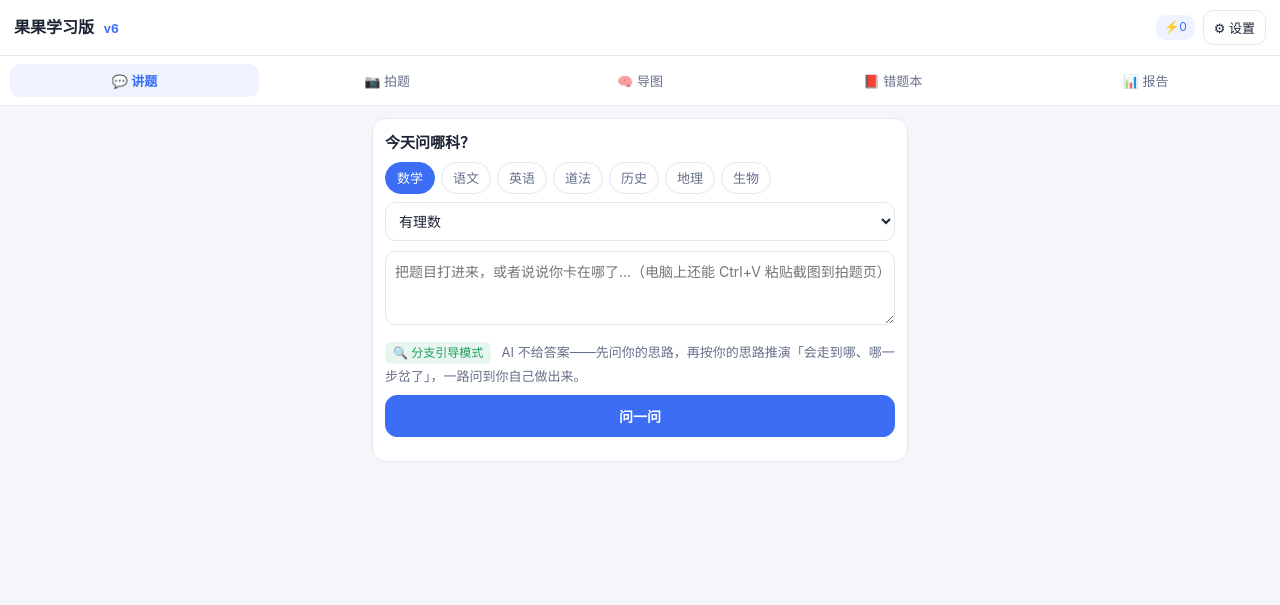
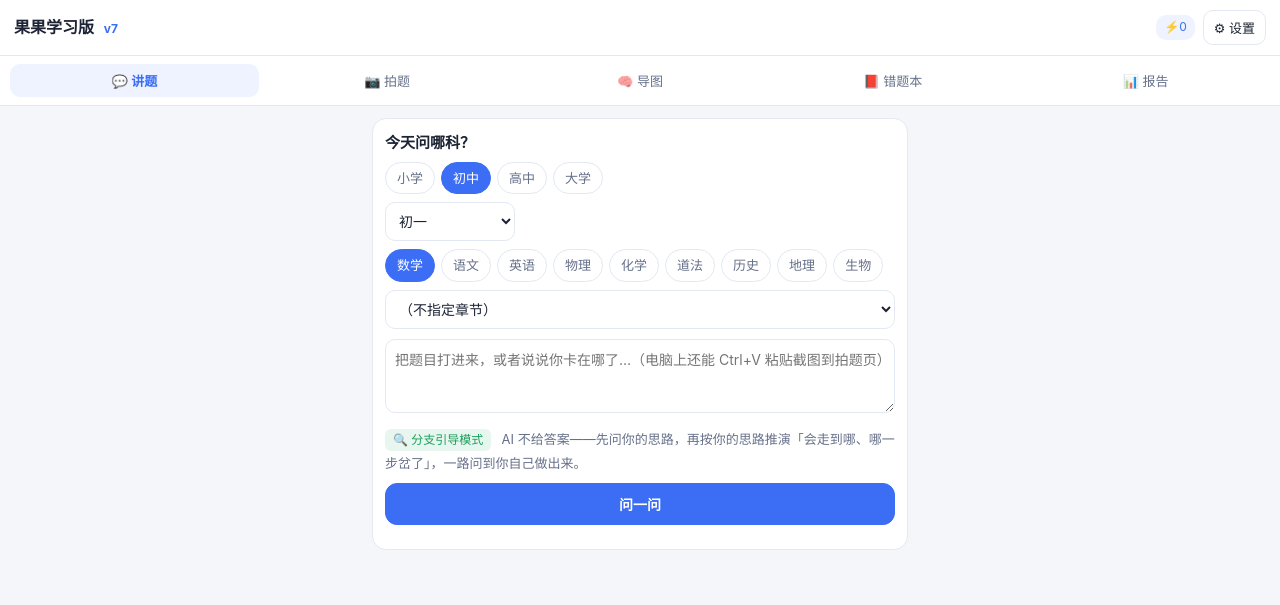
Before and after one commit to jovi0112/gg-study, a plain HTML site: page index.html in a window 1280 px wide. Drawn offline with Linux system fonts and the light colour scheme.

Commit message:
v7: stage/grade pre-selection with curriculum anchoring (no out-of-scope drift)

```diff
--- a/index.html
+++ b/index.html
@@ -3,7 +3,7 @@
 <head>
 <meta charset="utf-8">
 <meta name="viewport" content="width=device-width,initial-scale=1,viewport-fit=cover">
-<title>果果学习版 v6</title>
+<title>果果学习版 v7</title>
 <style>
 :root{--bg:#f4f6fa;--card:#fff;--ink:#1c2333;--sub:#66708a;--pri:#3b6ef5;--pri2:#eef3ff;--ok:#1a9e5c;--warn:#c2410c;--line:#e3e8f2;--red:#d64545}
 *{box-sizing:border-box;-webkit-tap-highlight-color:transparent}
@@ -63,7 +63,7 @@ details{margin-top:6px}summary{cursor:pointer;color:var(--pri);font-size:13px}
 </style>
 </head>
 <body>
-<header><b>果果学习版 <i>v6</i></b><span style="display:flex;gap:8px;align-items:center"><span id="qChip" onclick="quotaInfo()" title="累计AI流量">⚡…</span><button class="btn sm" onclick="showTab('tab-set')">⚙ 设置</button></span></header>
+<header><b>果果学习版 <i>v7</i></b><span style="display:flex;gap:8px;align-items:center"><span id="qChip" onclick="quotaInfo()" title="累计AI流量">⚡…</span><button class="btn sm" onclick="showTab('tab-set')">⚙ 设置</button></span></header>
 <nav id="tabs">
   <button class="on" data-t="tab-ask" onclick="showTab('tab-ask')">💬 讲题</button>
   <button data-t="tab-photo" onclick="showTab('tab-photo')">📷 拍题</button>
@@ -77,7 +77,9 @@ details{margin-top:6px}summary{cursor:pointer;color:var(--pri);font-size:13px}
 <section id="tab-ask">
   <div class="card">
     <h3>今天问哪科？</h3>
-    <div class="chips" id="subjChips"></div>
+    <div class="chips" id="stageChips"></div>
+    <select id="gradeSel" style="margin-top:8px;width:auto;min-width:130px"></select>
+    <div class="chips" id="subjChips" style="margin-top:8px"></div>
     <div id="chapWrap" style="margin-top:8px" class="hide">
       <select id="chapSel"></select>
     </div>
@@ -185,19 +187,39 @@ details{margin-top:6px}summary{cursor:pointer;color:var(--pri);font-size:13px}
 <script>
 "use strict";
 /* ---------- 基础数据 ---------- */
+/* 科目全集（各学段复用）；章节按 学段.科目 预置"富裕量"，空=章节直接写进题目 */
 const SUBJ={
- math:{n:"数学",chaps:["有理数","有理数的运算","整式加减","一元一次方程","几何图形初步"]},
- chin:{n:"语文",chaps:["春/济南的冬天","散文诗二首","从百草园到三味书屋","朝花夕拾名著导读","文言文《世说新语》二则"]},
- eng:{n:"英语",chaps:["My classmates","Daily routines","My family","My school day","一般现在时"]},
- pol:{n:"道法",chaps:["中学时代","认识自我","友谊与成长","师长情谊"]},
- his:{n:"历史",chaps:["史前时期","夏商周","秦汉","三国两晋南北朝"]},
- geo:{n:"地理",chaps:["地球与地图","陆地和海洋","天气与气候","居民与聚落"]},
- bio:{n:"生物",chaps:["生物与环境","生物体的结构层次","绿色植物","人体的呼吸"]}};
+ math:{n:"数学"},chin:{n:"语文"},eng:{n:"英语"},pol:{n:"道法"},his:{n:"历史"},geo:{n:"地理"},bio:{n:"生物"},phys:{n:"物理"},chem:{n:"化学"},
+ umath:{n:"高等数学"},ueng:{n:"大学英语"},uphy:{n:"大学物理"},ucode:{n:"编程基础"},uother:{n:"其它"}};
+const STAGES={
+ "小学":{grades:["一年级","二年级","三年级","四年级","五年级","六年级"],subj:["math","chin","eng"]},
+ "初中":{grades:["初一","初二","初三"],subj:["math","chin","eng","phys","chem","pol","his","geo","bio"]},
+ "高中":{grades:["高一","高二","高三"],subj:["math","chin","eng","phys","chem","bio","pol","his","geo"]},
+ "大学":{grades:["大一","大二","大三","大四"],subj:["umath","ueng","uphy","ucode","uother"]}};
+const CHAPS={
+ "小学.math":["20以内加减法","表内乘除法","分数的初步认识","小数的初步认识","简易方程","长方形与正方形"],
+ "初中.math":["有理数","有理数的运算","整式加减","一元一次方程","几何图形初步"],
+ "初中.chin":["春/济南的冬天","散文诗二首","从百草园到三味书屋","朝花夕拾名著导读","文言文《世说新语》二则"],
+ "初中.eng":["My classmates","Daily routines","My family","My school day","一般现在时"],
+ "初中.pol":["中学时代","认识自我","友谊与成长","师长情谊"],
+ "初中.his":["史前时期","夏商周","秦汉","三国两晋南北朝"],
+ "初中.geo":["地球与地图","陆地和海洋","天气与气候","居民与聚落"],
+ "初中.bio":["生物与环境","生物体的结构层次","绿色植物","人体的呼吸"],
+ "初中.phys":["声现象","光现象","物态变化","电流和电路","电压电阻","欧姆定律"],
+ "初中.chem":["走进化学世界","我们周围的空气","物质构成的奥秘","自然界的水","化学方程式","碳和碳的氧化物","金属和金属材料","溶液","酸和碱"],
+ "高中.math":["集合与常用逻辑用语","一元二次函数、方程和不等式","指数函数与对数函数","三角函数","数列","立体几何初步","解析几何初步","统计与概率"],
+ "高中.phys":["运动的描述","匀变速直线运动","相互作用","运动和力的关系","功和机械能"],
+ "高中.chem":["物质及其变化","海水中重要的非金属元素","物质的量与化学计算","原子结构与元素周期律"],
+ "高中.bio":["细胞是生命活动的基本单位","细胞的组成与结构","细胞的代谢","细胞的增殖与分化"],
+ "高中.pol":["中国特色社会主义","经济与社会","政治与法治","哲学与文化"],
+ "高中.his":["中华文明的起源与早期国家","春秋战国与秦汉","三国两晋南北朝的民族交融","辽宋夏金元","明清中国版图的奠定","晚清时期的内忧外患"],
+ "高中.geo":["宇宙中的地球","地球上的大气","地球上的水","地貌","植被与土壤","自然灾害"]};
+function ageOf(){const m={"一年级":"小学生","二年级":"小学生","三年级":"小学生","四年级":"小学生","五年级":"小学生","六年级":"小学生","初一":"13岁初一学生","初二":"14岁初二学生","初三":"15岁初三学生","高一":"16岁高一学生","高二":"17岁高二学生","高三":"高三学生","大一":"大学生","大二":"大学生","大三":"大学生","大四":"大学生"};return m[S.grade]||"中学生"}
 const SUBJ_NAME={};Object.keys(SUBJ).forEach(k=>SUBJ_NAME[k]=SUBJ[k].n);
 const TAGS=["概念不清","计算失误","审题错误","方法不会","粗心笔误"];
 const EBB=[1,2,4,7,15,30];
 const D=document;
-const S=load("gg2",{subj:"math",mode:true,hist:[],wrong:[],maps:[],cfg:null});
+const S=load("gg2",{subj:"math",stage:"初中",grade:"初一",mode:true,hist:[],wrong:[],maps:[],cfg:null});
 function load(k,d){try{const v=localStorage.getItem(k);return v?Object.assign({},d,JSON.parse(v)):Object.assign({},d)}catch(e){return Object.assign({},d)}}
 function save(){try{localStorage.setItem("gg2",JSON.stringify(S))}catch(e){toast("存储失败："+e.message)}}
 function esc(s){return String(s).replace(/[&<>"]/g,c=>({"&":"&amp;","<":"&lt;",">":"&gt;",'"':"&quot;"}[c]))}
@@ -248,17 +270,23 @@ async function chat(messages,opts){
 
 /* ---------- 学科选择 ---------- */
 function renderSubj(){
-  const box=D.getElementById("subjChips");box.innerHTML="";
-  Object.keys(SUBJ).forEach(k=>{const b=D.createElement("span");b.className="chip"+(S.subj===k?" on":"");b.textContent=SUBJ[k].n;b.onclick=()=>{S.subj=k;save();renderSubj()};box.appendChild(b)});
+  const stg=STAGES[S.stage]||STAGES["初中"];
+  if(!stg.subj.includes(S.subj))S.subj=stg.subj[0];
+  if(!stg.grades.includes(S.grade))S.grade=stg.grades[0];
+  const sbox=D.getElementById("stageChips");sbox.innerHTML="";
+  Object.keys(STAGES).forEach(k=>{const b=D.createElement("span");b.className="chip"+(S.stage===k?" on":"");b.textContent=k;b.onclick=()=>{S.stage=k;if(!STAGES[k].grades.includes(S.grade))S.grade=STAGES[k].grades[0];if(!STAGES[k].subj.includes(S.subj))S.subj=STAGES[k].subj[0];save();renderSubj()};sbox.appendChild(b)});
+  const gs=D.getElementById("gradeSel");
+  gs.innerHTML=stg.grades.map(g=>'<option'+(g===S.grade?" selected":"")+'>'+esc(g)+'</option>').join("");
+  ["subjChips","mapChips"].forEach(id=>{const box=D.getElementById(id);box.innerHTML="";stg.subj.forEach(k=>{const b=D.createElement("span");b.className="chip"+(S.subj===k?" on":"");b.textContent=SUBJ[k].n;b.onclick=()=>{S.subj=k;save();renderSubj()};box.appendChild(b)})});
   const cw=D.getElementById("chapWrap"),sel=D.getElementById("chapSel");
-  cw.classList.remove("hide");const cur=SUBJ[S.subj];
-  sel.innerHTML=cur.chaps.map(c=>'<option>'+esc(c)+'</option>').join("");
-  const mapBox=D.getElementById("mapChips");mapBox.innerHTML="";
-  Object.keys(SUBJ).forEach(k=>{const b=D.createElement("span");b.className="chip"+(S.subj===k?" on":"");b.textContent=SUBJ[k].n;b.onclick=()=>{S.subj=k;save();renderSubj()};mapBox.appendChild(b)});
+  cw.classList.remove("hide");
+  const chaps=CHAPS[S.stage+"."+S.subj]||[];
+  sel.innerHTML='<option value="">（不指定章节）</option>'+chaps.map(c=>'<option>'+esc(c)+'</option>').join("");
 }
 /* ---------- 讲题核心：思路分支引导（v6，绝不直接给答案） ---------- */
-const BASE_SYS="你是给13岁初一学生讲题的老师。铁律：全程简体中文；像家长讲题，不要书面腔；先易后难；题目转述里如有错别字，按上下文猜含义再答，不要纠结；不确定的明说不确定。";
-function branchSys(){return BASE_SYS+"\n你现在处于【思路分支引导】模式——这是本产品最大的特色：绝不直接给答案。规则：\n①第一回合：先用≤50字说这题在问什么，再列1-2条关键线索，最后必须以「你的思路是？说说你打算怎么做，哪怕只想到第一步」结尾。不许开始讲正确解法。\n②孩子说了想法后，严格按这个格式回：\n【跟着你走】按孩子的思路往下推，说清楚照这样做会得到什么结果；\n【岔路口】指出从哪一步开始跑偏、为什么会跑偏（孩子思路里对的部分先肯定）；\n【反问】只提一个问题，把孩子拉回正路。不许在【跟着你走】【岔路口】里给出正确解法或最终答案。\n③孩子每做对一步就明确肯定，再引向下一步。\n④当孩子自己说出正确结果时，第一行以【通关】开头，先肯定，再让孩子用自己的话复述关键的一步。\n⑤孩子连续2轮说不知道时，退一步给更基础的铺垫小问题（比如先问一个更简单的同类题），但仍然不给答案。\n⑥每轮回复≤180字，口语化，多用「你」。\n⑦除非孩子明确点了「看完整讲解」（那时系统会附加指令），全程禁止出现本题的最终数值答案或完整解题步骤。"}
+/* v7：学段锚定——每条提示词都带 学段/年级/科目/章节，并明令不许超纲 */
+function baseSys(){return "你是给"+ageOf()+"讲题的老师。铁律：全程简体中文；像家长讲题，不要书面腔；先易后难；题目转述里如有错别字，按上下文猜含义再答，不要纠结；不确定的明说不确定。讲解深度必须严格贴合"+S.stage+S.grade+"教材：不许用后面年级才学的方法（超纲），也不要过于浅显（降智）。"}
+function branchSys(){return baseSys()+"\n你现在处于【思路分支引导】模式——这是本产品最大的特色：绝不直接给答案。规则：\n①第一回合：先用≤50字说这题在问什么，再列1-2条关键线索，最后必须以「你的思路是？说说你打算怎么做，哪怕只想到第一步」结尾。不许开始讲正确解法。\n②孩子说了想法后，严格按这个格式回：\n【跟着你走】按孩子的思路往下推，说清楚照这样做会得到什么结果；\n【岔路口】指出从哪一步开始跑偏、为什么会跑偏（孩子思路里对的部分先肯定）；\n【反问】只提一个问题，把孩子拉回正路。不许在【跟着你走】【岔路口】里给出正确解法或最终答案。\n③孩子每做对一步就明确肯定，再引向下一步。\n④当孩子自己说出正确结果时，第一行以【通关】开头，先肯定，再让孩子用自己的话复述关键的一步。\n⑤孩子连续2轮说不知道时，退一步给更基础的铺垫小问题（比如先问一个更简单的同类题），但仍然不给答案。\n⑥每轮回复≤180字，口语化，多用「你」。\n⑦除非孩子明确点了「看完整讲解」（那时系统会附加指令），全程禁止出现本题的最终数值答案或完整解题步骤。"}
 let GS=null; // 当前引导会话
 function ask(){
   const q=D.getElementById("qBox").value.trim();
@@ -285,7 +313,7 @@ function startGuided(q,chap){
   const acts=D.createElement("div");acts.className="chips";acts.style.marginTop="8px";
   card.appendChild(chatBox);card.appendChild(st);card.appendChild(inWrap);card.appendChild(acts);
   box.insertBefore(card,box.firstChild);
-  const G=GS={q,chap,rounds:0,done:false,ended:false,revealed:false,via:"",msgs:[{role:"system",content:branchSys()},{role:"user",content:(chap?("科目："+SUBJ[S.subj].n+"，章节："+chap+"。\n"):"")+"题目："+q}],card,chatBox,st,inWrap,ta,send,acts};
+  const G=GS={q,chap,rounds:0,done:false,ended:false,revealed:false,via:"",msgs:[{role:"system",content:branchSys()},{role:"user",content:"学段："+S.stage+S.grade+"，科目："+SUBJ[S.subj].n+(chap?("，章节："+chap):"")+"。\n题目："+q}],card,chatBox,st,inWrap,ta,send,acts};
   send.onclick=()=>gsSend(G);
   gsChip(G,"📕 红笔批改(读心)","（孩子点了「红笔批改」：请暂停引导流程，结合上面整段对话，用红笔批改的口吻指出我可能在哪一步、哪个概念上想岔了——严厉但温和，不嘲笑但不回避。可以点出正确的概念方向，但不要给出本题的最终数值答案。）");
   const rev=D.createElement("span");rev.className="chip";rev.textContent="🔍 看完整讲解";
@@ -324,7 +352,7 @@ function gsSend(G){
   gsStep(G);
 }
 function gsWin(G){
-  gsChip(G,"出3道变式","（孩子已经自己做出这道题了。请围绕它的知识点出3道变式题，由易到难，答案与题目分开、放在最后。）");
+  gsChip(G,"出3道变式","（孩子已经自己做出这道题了。请围绕它的知识点出3道难度贴合"+S.stage+S.grade+"教材的变式题，由易到难，答案与题目分开、放在最后。）");
   const fav=D.createElement("span");fav.className="chip";fav.style.background="#fff7ed";fav.style.color="#c2410c";fav.textContent="＋ 收进错题本";
   fav.onclick=()=>{const talk=G.msgs.filter(m=>m.role==="assistant").slice(0,3).map(m=>m.content).join("\n");addWrong({q:G.q,text:talk.slice(0,1000),tag:"",chap:G.chap||""});toast("已收进错题本")};
   G.acts.insertBefore(fav,G.acts.lastChild);
@@ -487,9 +515,9 @@ async function genMap(){
   const topic=D.getElementById("mapTopic").value.trim()||D.getElementById("chapSel").value||SUBJ[S.subj].n;
   const st=D.getElementById("mapState");st.className="state";st.textContent="AI 画结构中…";
   const HINTS={chin:"组织方式：围绕中心发散联想（内容/写法/名句/考点）。",eng:"组织方式：围绕中心发散（定义/形式/例子/易错点）。",bio:"组织方式：按整体-部分关系组织（组成部分→更细部分）。",his:"组织方式：一级分支按时间先后顺序排列（事件/阶段），体现时间脉络。"};
-  const sys="你是初中老师的板书设计师。你不画图，只输出JSON。为一个初中生梳理知识块，输出格式：{\"title\":\"标题≤12字\",\"root\":{\"label\":\"中心≤8字\",\"children\":[{\"label\":\"分支≤10字\",\"children\":[{\"label\":\"叶子≤12字\"}]}]}}。要求：2-3层，每层2-4个，贴合初一教材，叶子要具体（公式/例子/易错点）。"+(HINTS[S.subj]||"组织方式：按分类层级组织（类目→子类→具体）。")+"只输出JSON，不要其它文字。";
+  const sys="你是初中老师的板书设计师。你不画图，只输出JSON。为"+ageOf()+"梳理知识块，贴合"+S.stage+S.grade+"教材，输出格式：{\"title\":\"标题≤12字\",\"root\":{\"label\":\"中心≤8字\",\"children\":[{\"label\":\"分支≤10字\",\"children\":[{\"label\":\"叶子≤12字\"}]}]}}。要求：2-3层，每层2-4个，知识点和术语不许超出"+S.stage+S.grade+"范围，叶子要具体（公式/例子/易错点）。"+(HINTS[S.subj]||"组织方式：按分类层级组织（类目→子类→具体）。")+"只输出JSON，不要其它文字。";
   try{
-    const {text,via}=await chat([{role:"system",content:sys},{role:"user",content:"学科："+SUBJ[S.subj].n+"，知识块："+topic}],{temp:.3,max:1200});
+    const {text,via}=await chat([{role:"system",content:sys},{role:"user",content:"学段："+S.stage+S.grade+"，学科："+SUBJ[S.subj].n+"，知识块："+topic}],{temp:.3,max:1200});
     const spec=parseJSON(text);
     if(!spec||!spec.root)throw new Error("AI 返回的结构没法解析，再试一次");
     renderMap(spec,via,S.subj);
@@ -650,6 +678,7 @@ function testCfg(){
 }
 
 /* ---------- 启动 ---------- */
+D.getElementById("gradeSel").addEventListener("change",e=>{S.grade=e.target.value;save();toast("已切到"+S.grade)});
 renderSubj();fillCfg();drawQuota();
 if(S.hist.length){const box=D.getElementById("askResult");S.hist.slice(0,5).forEach(h=>{
   const card=D.createElement("div");card.className="card";
```
